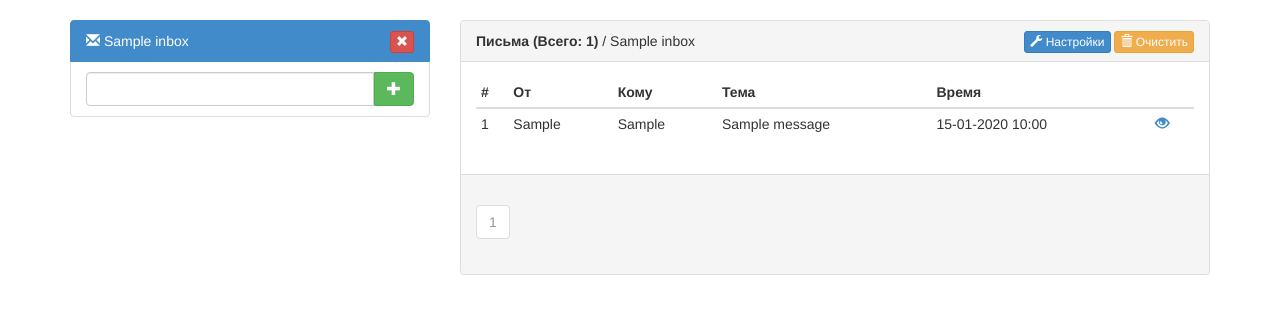
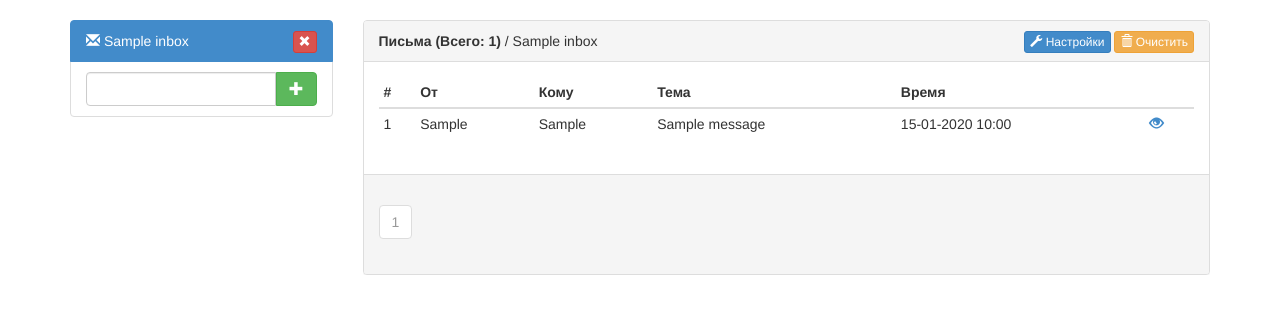
Before and after one commit to zzzombat/mailflow, a Flask app: page /dashboard in a window 1280 px wide. Shown: the part 51-365 px from the top of the page. Run offline with Flask 2, Linux system fonts and the light colour scheme; a user stored in the database is signed in; tables that the repository leaves empty hold one stand-in row (values such as "Sample post"); some libraries are stand-ins or nearby versions.

Commit message:
Squezed inbox menu

```diff
--- a/src/mailflow/front/templates/dashboard.html
+++ b/src/mailflow/front/templates/dashboard.html
@@ -44,8 +44,8 @@
 
 <div class="row">
   {% raw %}
-    <div class="col-md-4" ng-include="'/static/templates/dashboard_inboxes.html'"></div>
-    <div class="col-md-8" ng-view></div>
+    <div class="col-md-3" ng-include="'/static/templates/dashboard_inboxes.html'"></div>
+    <div class="col-md-9" ng-view></div>
     {% endraw %}
 </div>
 
```
